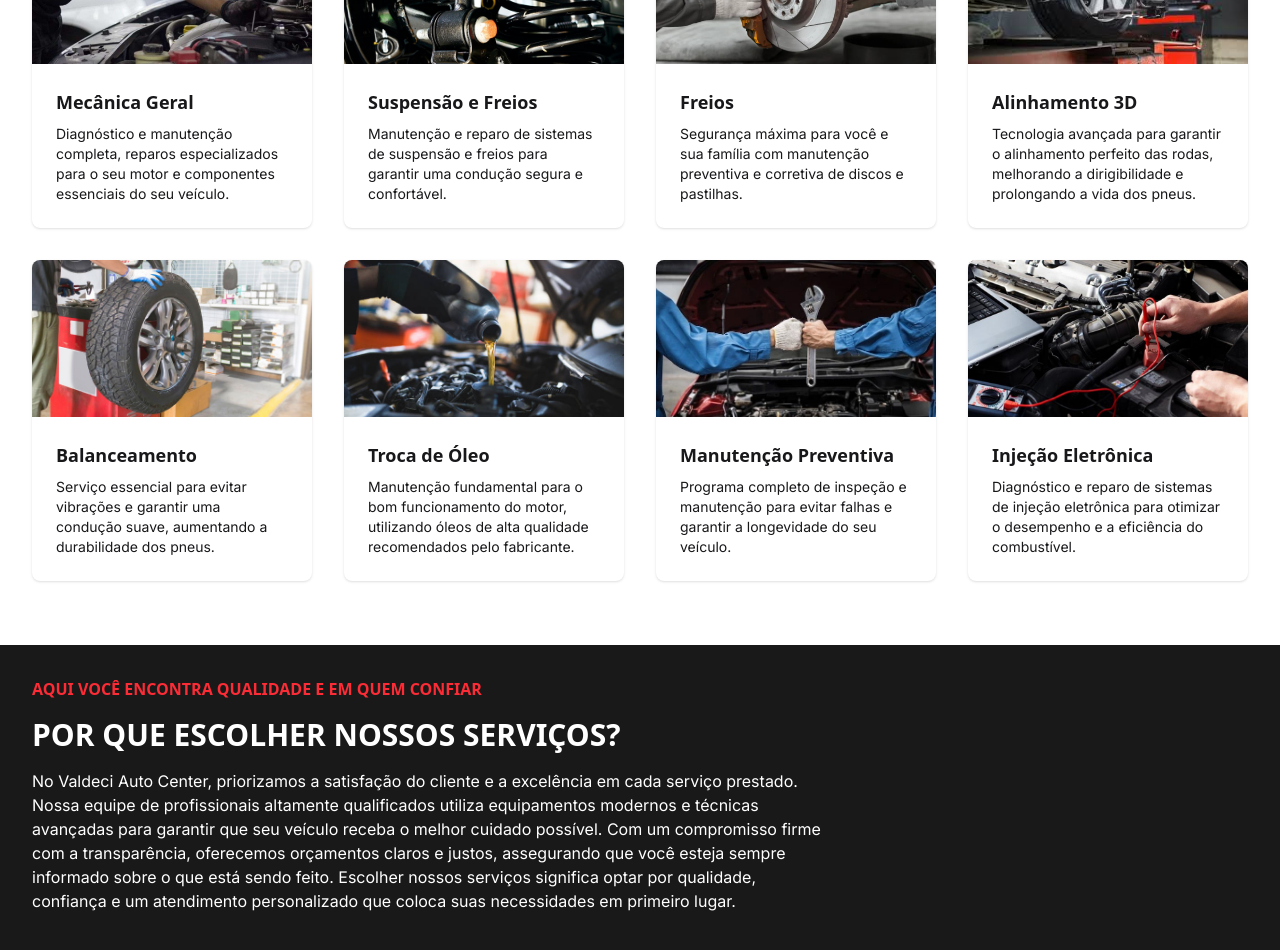
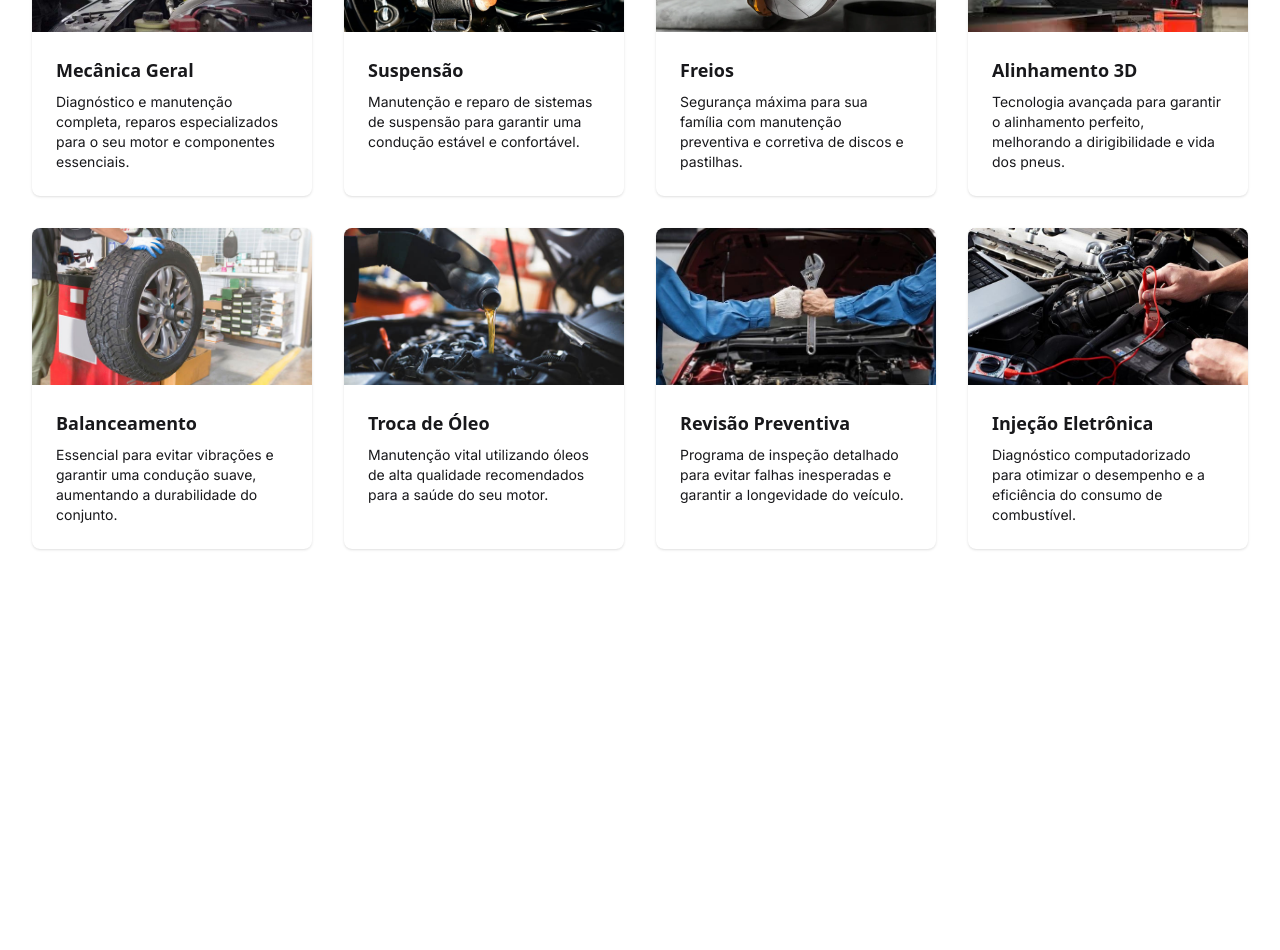
Before and after one commit to iguemanuel/Valdeci-Auto-Center, a Vue app: page / in a window 1280 px wide. Shown: the part 1160-2110 px from the top of the page. After the commit the page ends 1741 px from the top, so only its background shows below. Built offline with nearby package versions, Linux system fonts and the light colour scheme; the HTML template or start-up script is replaced by a standard one.

Commit message:
feat: add services data and trasnform ServiceView to use dynamic service cards

```diff
--- /dev/null
+++ b/src/data/services.ts
@@ -0,0 +1,59 @@
+import mecanicService from '@/assets/imgs/mecanica-geral.png'
+import suspensionService from '@/assets/imgs/suspensao.png'
+import brakeService from '@/assets/imgs/freios.png'
+import alignmentService from '@/assets/imgs/alinhamento3d.png'
+import balanceService from '@/assets/imgs/balanceamento.png'
+import oilService from '@/assets/imgs/troca-oleo.png'
+import manutentionPreventive from '@/assets/imgs/manutencao-preventiva.png'
+import injectionElectronicService from '@/assets/imgs/injecao-eletronica.png'
+
+export const services = [
+  {
+    img: mecanicService,
+    title: 'Mecânica Geral',
+    description:
+      'Diagnóstico e manutenção completa, reparos especializados para o seu motor e componentes essenciais.',
+  },
+  {
+    img: suspensionService,
+    title: 'Suspensão',
+    description:
+      'Manutenção e reparo de sistemas de suspensão para garantir uma condução estável e confortável.',
+  },
+  {
+    img: brakeService,
+    title: 'Freios',
+    description:
+      'Segurança máxima para sua família com manutenção preventiva e corretiva de discos e pastilhas.',
+  },
+  {
+    img: alignmentService,
+    title: 'Alinhamento 3D',
+    description:
+      'Tecnologia avançada para garantir o alinhamento perfeito, melhorando a dirigibilidade e vida dos pneus.',
+  },
+  {
+    img: balanceService,
+    title: 'Balanceamento',
+    description:
+      'Essencial para evitar vibrações e garantir uma condução suave, aumentando a durabilidade do conjunto.',
+  },
+  {
+    img: oilService,
+    title: 'Troca de Óleo',
+    description:
+      'Manutenção vital utilizando óleos de alta qualidade recomendados para a saúde do seu motor.',
+  },
+  {
+    img: manutentionPreventive,
+    title: 'Revisão Preventiva',
+    description:
+      'Programa de inspeção detalhado para evitar falhas inesperadas e garantir a longevidade do veículo.',
+  },
+  {
+    img: injectionElectronicService,
+    title: 'Injeção Eletrônica',
+    description:
+      'Diagnóstico computadorizado para otimizar o desempenho e a eficiência do consumo de combustível.',
+  },
+]
--- a/src/views/ServiceView.vue
+++ b/src/views/ServiceView.vue
@@ -1,92 +1,22 @@
 <script setup lang="ts">
 import CardServiceComponent from '@/components/CardServiceComponent.vue'
-
-import mecanicService from '@/assets/imgs/mecanica-geral.png'
-import suspensionService from '@/assets/imgs/suspensao.png'
-import brakeService from '@/assets/imgs/freios.png'
-import alignmentService from '@/assets/imgs/alinhamento3d.png'
-import balanceService from '@/assets/imgs/balanceamento.png'
-import oilService from '@/assets/imgs/troca-oleo.png'
-import manutentionPreventive from '@/assets/imgs/manutencao-preventiva.png'
-import injectionElectronicService from '@/assets/imgs/injecao-eletronica.png'
+import { services } from '@/data/services'
 </script>
 
 <template>
-  <div class="min-h-screen bg-white">
-    <div class="title-container p-8 text-center text-black text-3xl font-bold">
+  <section class="min-h-screen bg-white p-8 pt-0">
+    <div class="title-container p-8 text-center text-black font-bold">
       <h2 class="text-xl md:text-3xl font-black text-slate-900 tracking-tight mb-2">
         Nossos Serviços
       </h2>
+      <div class="h-1.5 w-24 bg-red-500 mx-auto rounded-sm mb-2"></div>
+      <p class="text-base font-normal">
+        Aqui alguns dos serviços que oferecemos para cuidar do seu veículo
+      </p>
+    </div>
 
-      <div class="h-1.5 w-24 bg-red-600 mx-auto rounded-sm mb-2"></div>
-
-      <p class="text-base">Aqui alguns dos serviços que oferecemos para cuidar do seu veículo</p>
+    <div class="grid grid-cols-1 sm:grid-cols-2 lg:grid-cols-4 gap-8 justify-items-center">
+      <CardServiceComponent v-for="service in services" :key="service.title" v-bind="service" />
     </div>
-    <div class="grid grid-cols-1 md:grid-cols-4 gap-8 p-8 justify-items-center pb-16">
-      <CardServiceComponent
-        :img="mecanicService"
-        title="Mecânica Geral"
-        description="Diagnóstico e manutenção completa, reparos especializados para o seu motor e componentes essenciais do seu veículo."
-      />
-      <CardServiceComponent
-        :img="suspensionService"
-        title="Suspensão e Freios"
-        description="Manutenção e reparo de sistemas de suspensão e freios para garantir uma condução segura e confortável."
-      />
-      <CardServiceComponent
-        :img="brakeService"
-        title="Freios"
-        description="Segurança máxima para você e sua família com manutenção preventiva e corretiva de discos e pastilhas."
-      />
-      <CardServiceComponent
-        :img="alignmentService"
-        title="Alinhamento 3D"
-        description="Tecnologia avançada para garantir o alinhamento perfeito das rodas, melhorando a dirigibilidade e prolongando a vida dos pneus."
-      />
-      <CardServiceComponent
-        :img="balanceService"
-        title="Balanceamento"
-        description="Serviço essencial para evitar vibrações e garantir uma condução suave, aumentando a durabilidade dos pneus."
-      />
-      <CardServiceComponent
-        :img="oilService"
-        title="Troca de Óleo"
-        description="Manutenção fundamental para o bom funcionamento do motor, utilizando óleos de alta qualidade recomendados pelo fabricante."
-      />
-      <CardServiceComponent
-        :img="manutentionPreventive"
-        title="Manutenção Preventiva"
-        description="Programa completo de inspeção e manutenção para evitar falhas e garantir a longevidade do seu veículo."
-      />
-      <CardServiceComponent
-        :img="injectionElectronicService"
-        title="Injeção Eletrônica"
-        description="Diagnóstico e reparo de sistemas de injeção eletrônica para otimizar o desempenho e a eficiência do combustível."
-      />
-    </div>
-  </div>
-  <div class="min-h-screen background-primary">
-    <div class="grid grid-cols-1 md:grid-cols-3 gap-8 p-8 justify-items-center">
-      <div class="col-span-2">
-        <div class="about-services">
-          <span class="text-red-500 font-semibold uppercase"
-            >Aqui você encontra qualidade e em quem confiar</span
-          >
-
-          <h2 class="mt-4 uppercase font-bold text-white text-3xl">
-            Por que escolher nossos serviços?
-          </h2>
-          <p class="mt-4 text-white">
-            No Valdeci Auto Center, priorizamos a satisfação do cliente e a excelência em cada
-            serviço prestado. Nossa equipe de profissionais altamente qualificados utiliza
-            equipamentos modernos e técnicas avançadas para garantir que seu veículo receba o melhor
-            cuidado possível. Com um compromisso firme com a transparência, oferecemos orçamentos
-            claros e justos, assegurando que você esteja sempre informado sobre o que está sendo
-            feito. Escolher nossos serviços significa optar por qualidade, confiança e um
-            atendimento personalizado que coloca suas necessidades em primeiro lugar.
-          </p>
-        </div>
-      </div>
-    </div>
-  </div>
+  </section>
 </template>
```
Also changed, not shown: src/assets/imgs/logo2.svg (added).
